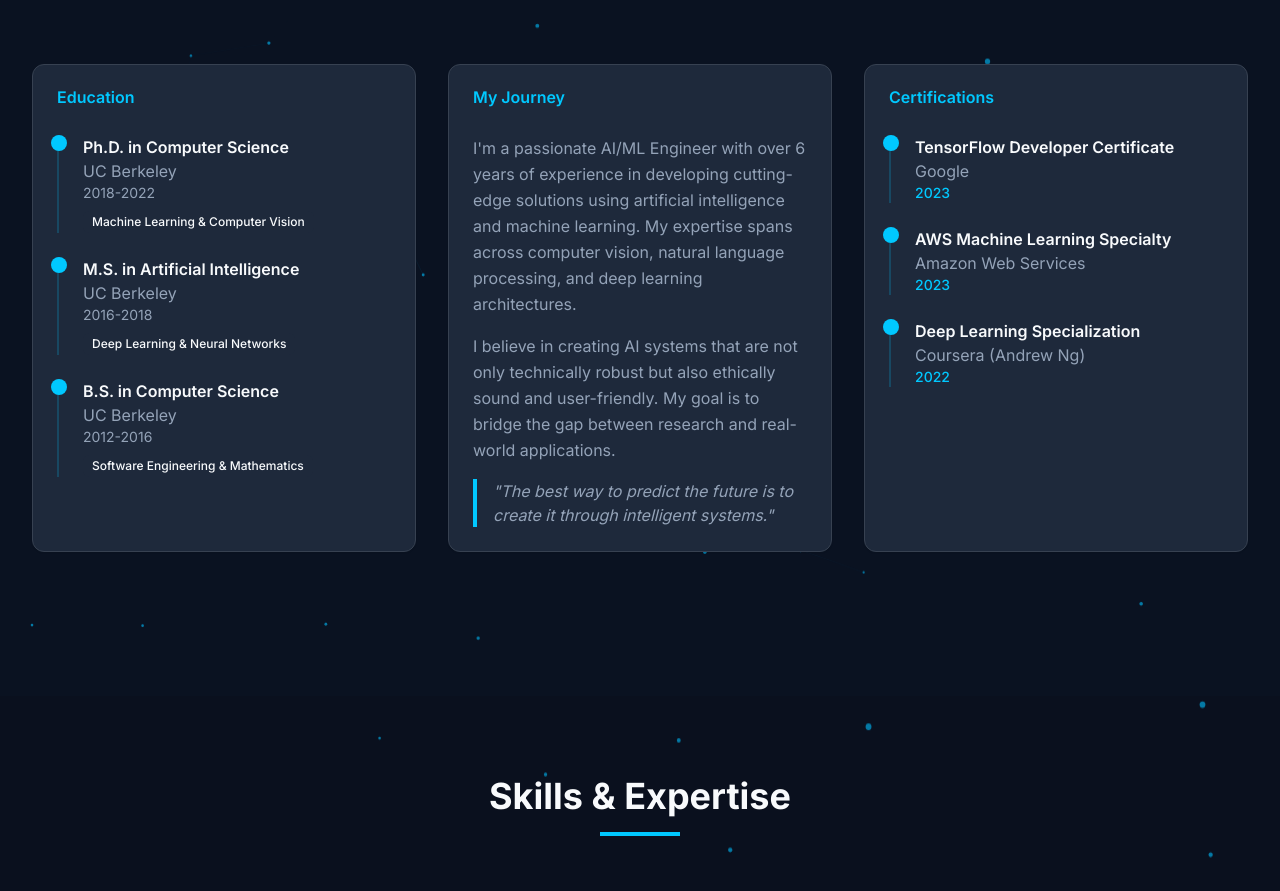
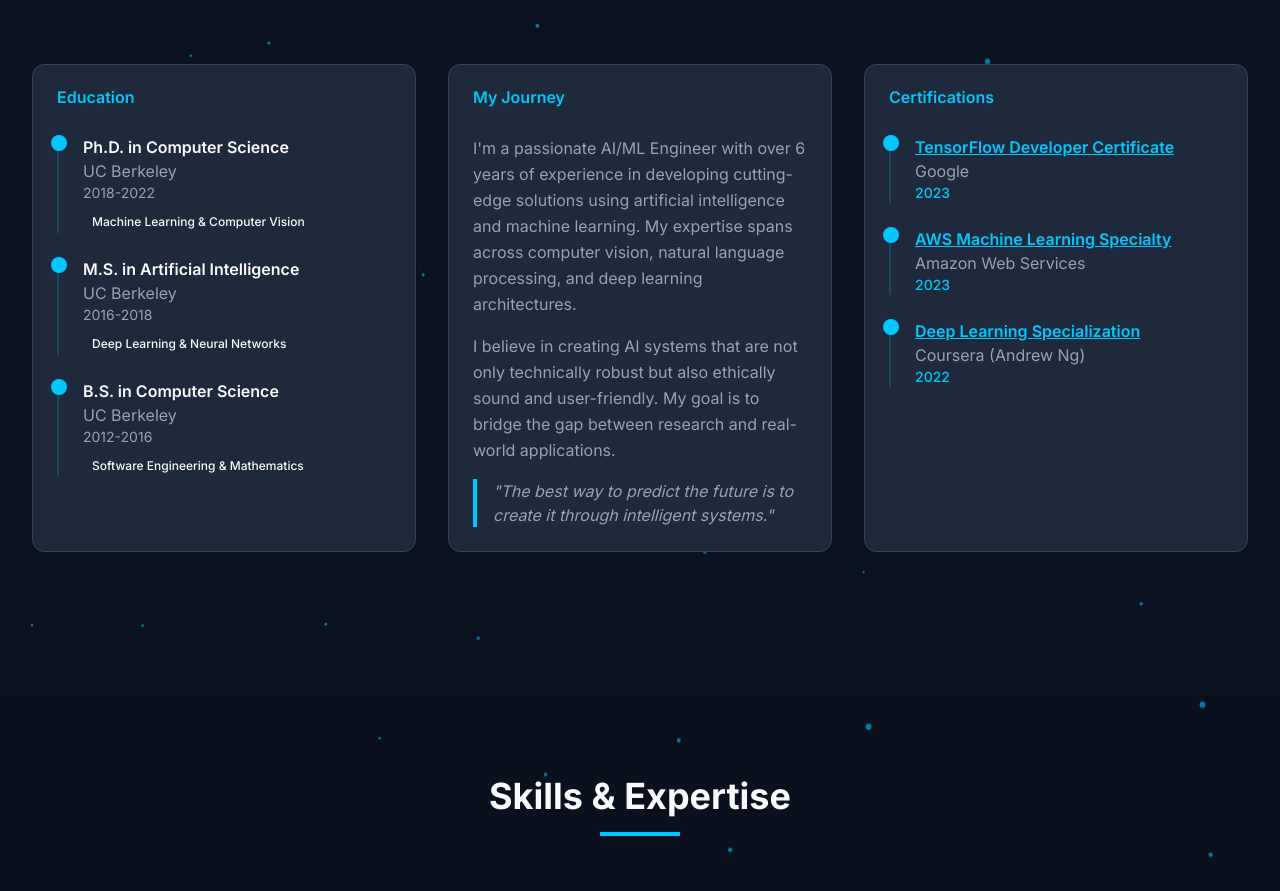
Before and after one commit to lionking1994/my-portfolio, a Next.js app: page / in a window 1280 px wide. Shown: the part 1020-1911 px from the top of the page. Built offline with nearby package versions, Linux system fonts and the light colour scheme.

Commit message:
Add link to certificatie

```diff
--- a/components/about-section.tsx
+++ b/components/about-section.tsx
@@ -29,16 +29,19 @@ export function AboutSection() {
       name: "TensorFlow Developer Certificate",
       issuer: "Google",
       year: "2023",
+      url: "https://www.tensorflow.org/certificate/daniel-cole",
     },
     {
       name: "AWS Machine Learning Specialty",
       issuer: "Amazon Web Services",
       year: "2023",
+      url: "https://aws.amazon.com/certification/certified-machine-learning-specialty/daniel-cole",
     },
     {
       name: "Deep Learning Specialization",
       issuer: "Coursera (Andrew Ng)",
       year: "2022",
+      url: "https://www.coursera.org/specializations/deep-learning/daniel-cole",
     },
   ]
 
@@ -99,7 +102,15 @@ export function AboutSection() {
               {certifications.map((cert, index) => (
                 <div key={index} className="relative pl-6 border-l-2 border-primary/20">
                   <div className="absolute -left-2 top-0 w-4 h-4 bg-primary rounded-full"></div>
-                  <h3 className="font-semibold text-card-foreground">{cert.name}</h3>
+                  <h3 className="font-semibold text-card-foreground">
+                    {cert.url ? (
+                      <a href={cert.url} target="_blank" rel="noopener noreferrer" className="text-primary underline hover:text-primary/80">
+                        {cert.name}
+                      </a>
+                    ) : (
+                      cert.name
+                    )}
+                  </h3>
                   <p className="text-muted-foreground">{cert.issuer}</p>
                   <p className="text-sm text-primary font-medium">{cert.year}</p>
                 </div>
```
